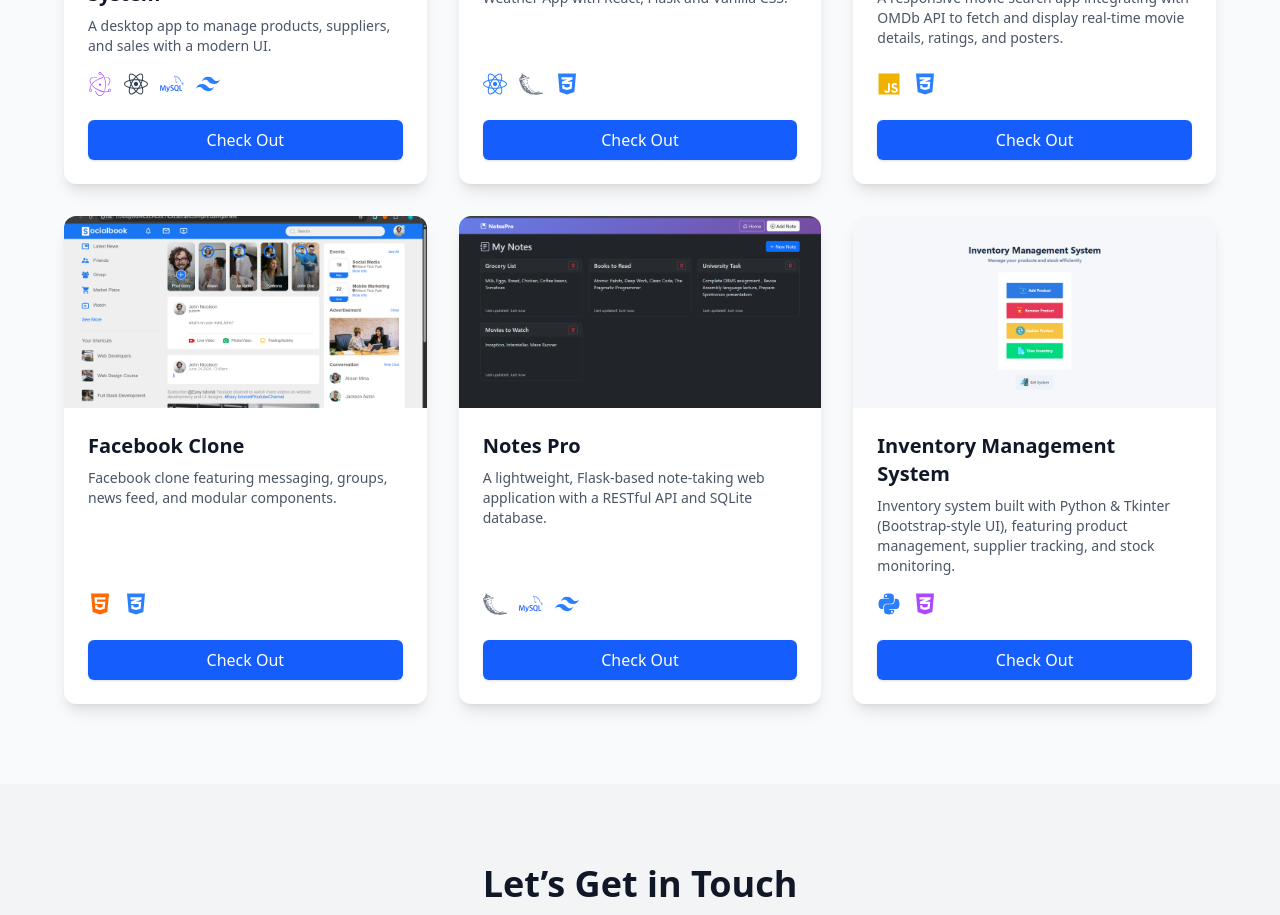
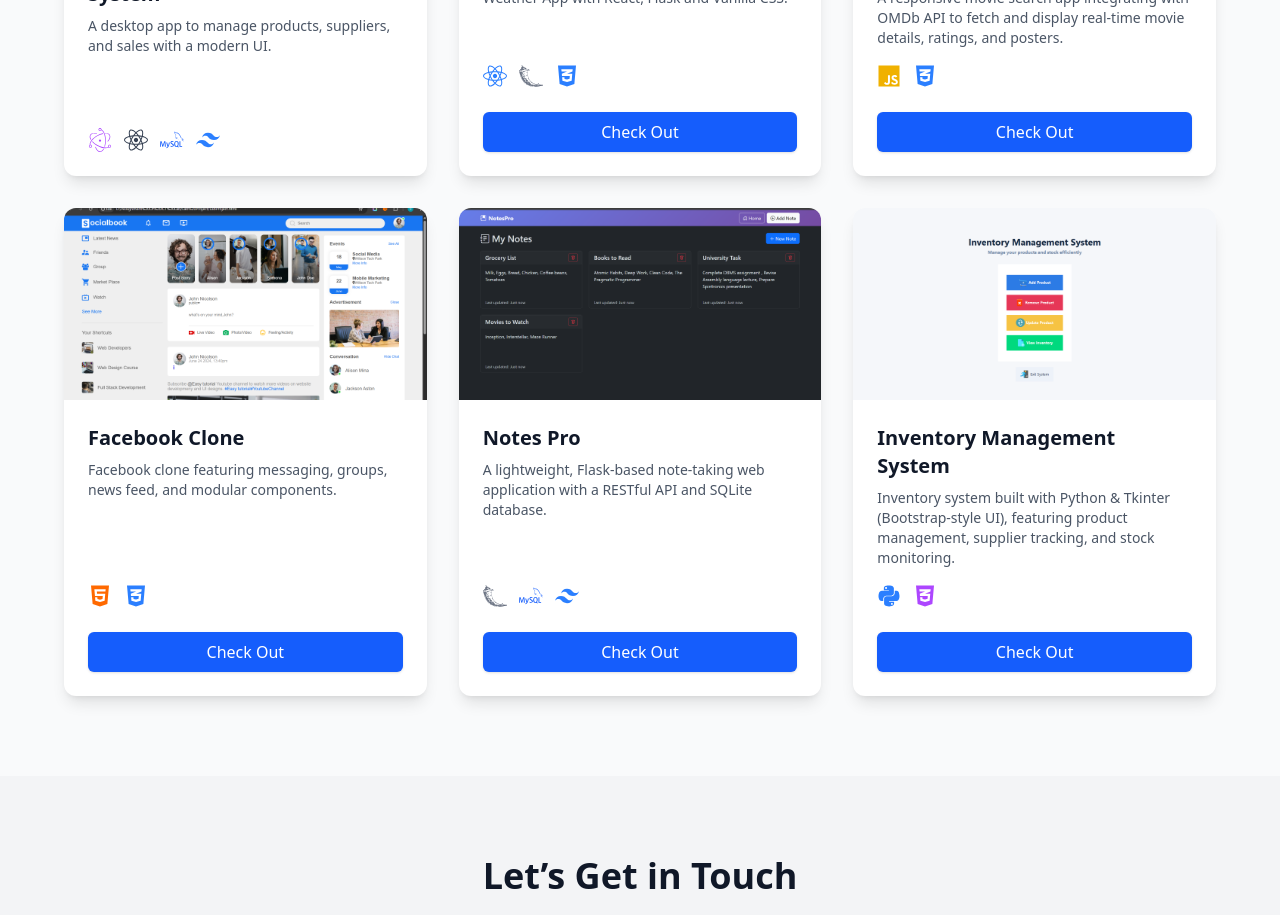
Before and after one commit to SomanAbbasi/resume, a React (Vite) app: page / in a window 1280 px wide. Shown: the part 2920-3835 px from the top of the page. Built offline with nearby package versions, Linux system fonts and the light colour scheme.

Commit message:
Improvement

```diff
--- a/src/components/Projects.jsx
+++ b/src/components/Projects.jsx
@@ -23,7 +23,7 @@ const projects = [
       <SiMysql className="text-blue-600" />,
       <SiTailwindcss className="text-blue-500" />,
     ],
-    repo:" https://github.com/SomanAbbasi/React-Weather-App",
+    repo:null,
     demo: null,
   },
   {
```
